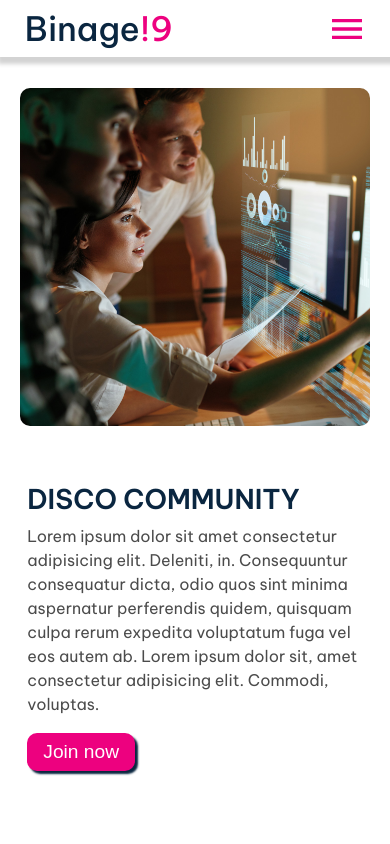
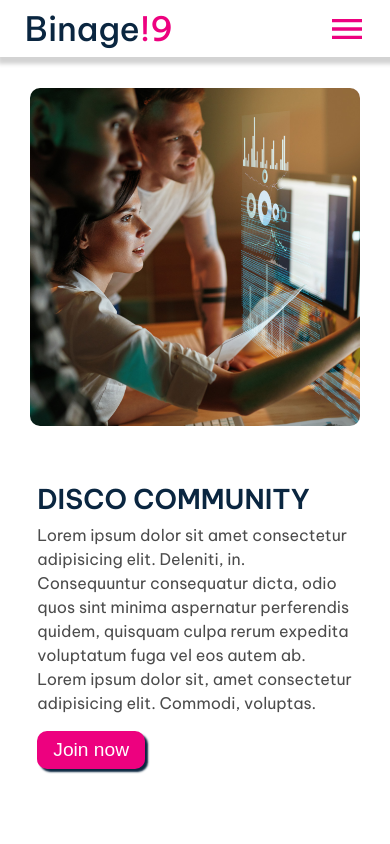
Before and after one commit to mulbahoplanojames/Binage-9, a React (Vite) app: page /community in a window 390 px wide. Shown: the top 844 px of the page. Built offline with nearby package versions, Linux system fonts and the light colour scheme.

Commit message:
Update Disco_commun.module.css

```diff
--- a/src/Components/Disco_Community/Disco_commun.module.css
+++ b/src/Components/Disco_Community/Disco_commun.module.css
@@ -39,7 +39,7 @@
     padding: 3% 1% 18% 1%;
   }
   .disco_commun_content {
-    width: 350px;
+    width: 330px;
   }
   .disco_commun_content2 {
     height: 40vh;
```
